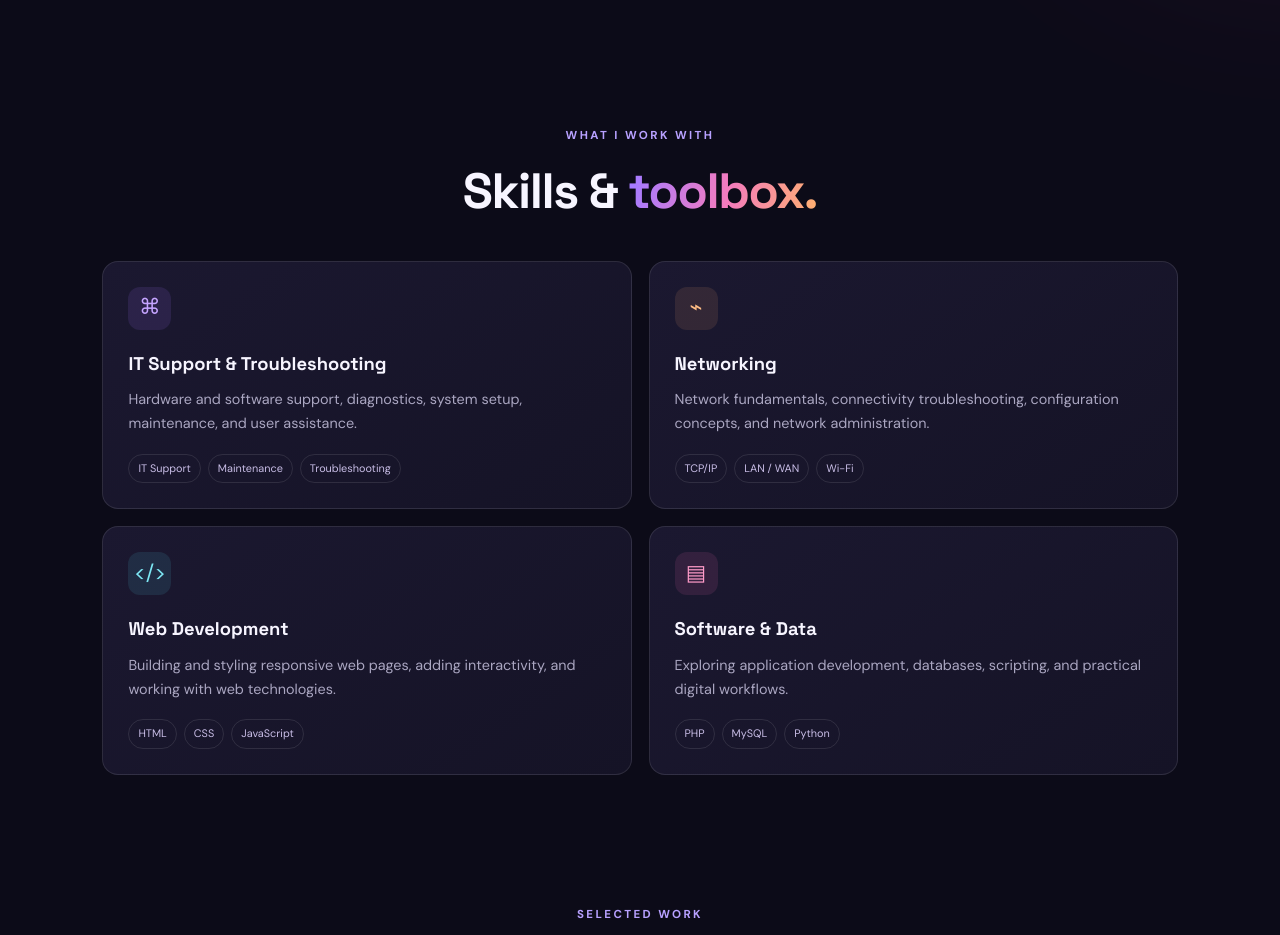
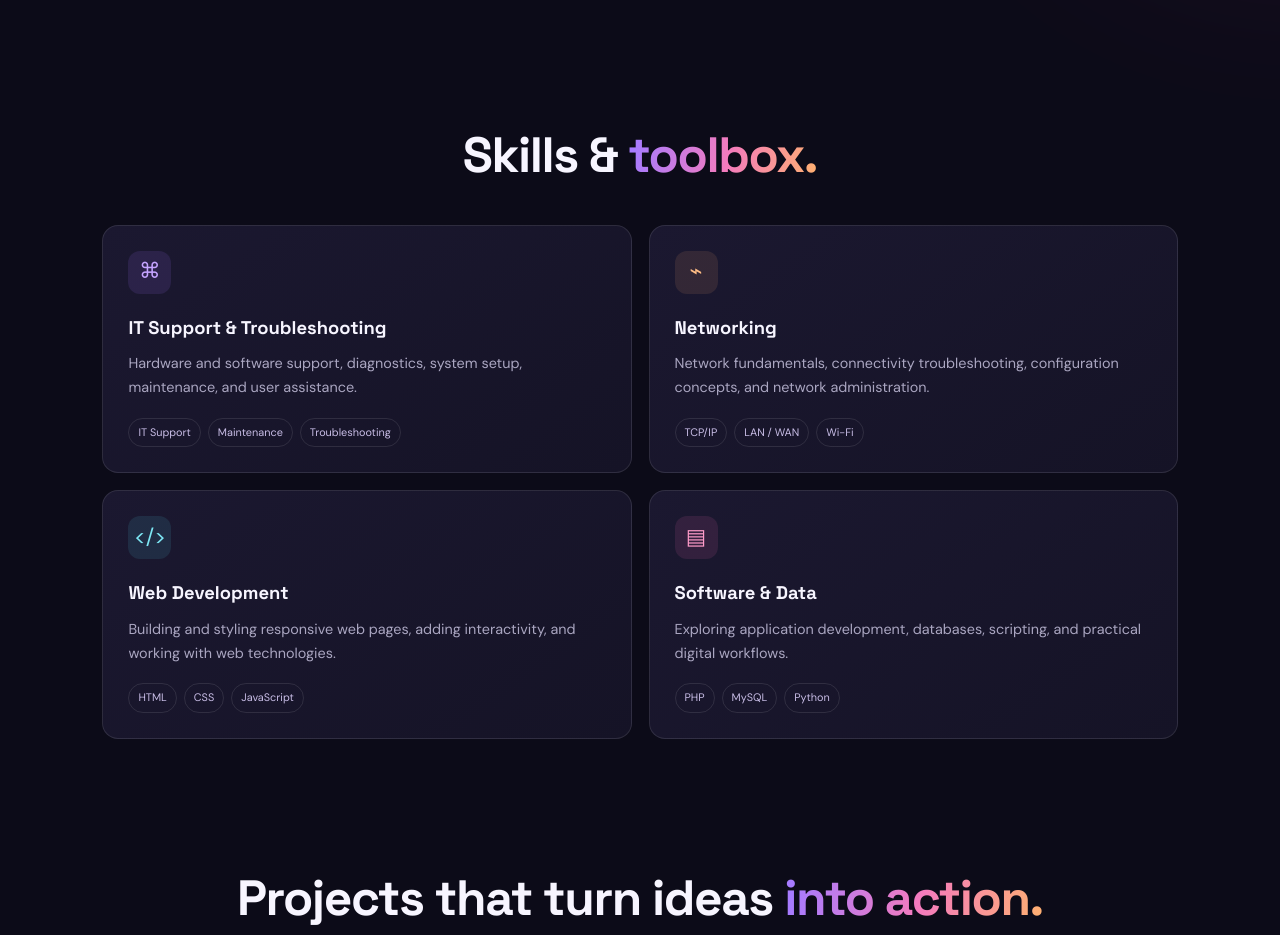
Before and after one commit to AzabeRoobsMoore/roobsmoore-portfolio, a plain HTML site: page index.html in a window 1280 px wide. Shown: the part 1380-2315 px from the top of the page. Drawn offline with Linux system fonts and the light colour scheme.

Commit message:
Remove eyebrow text from section headings

```diff
--- a/index.html
+++ b/index.html
@@ -74,7 +74,7 @@
     </section>
 
     <section class="section-wrap section-block" id="skills">
-      <div class="section-heading"><p class="eyebrow">WHAT I WORK WITH</p><h2>Skills & <span class="gradient-text">toolbox.</span></h2></div>
+      <div class="section-heading"><h2>Skills & <span class="gradient-text">toolbox.</span></h2></div>
       <div class="skills-grid">
         <article class="skill-card"><div class="skill-icon purple">⌘</div><h3>IT Support & Troubleshooting</h3><p>Hardware and software support, diagnostics, system setup, maintenance, and user assistance.</p><div class="tags"><span>IT Support</span><span>Maintenance</span><span>Troubleshooting</span></div></article>
         <article class="skill-card"><div class="skill-icon orange">⌁</div><h3>Networking</h3><p>Network fundamentals, connectivity troubleshooting, configuration concepts, and network administration.</p><div class="tags"><span>TCP/IP</span><span>LAN / WAN</span><span>Wi-Fi</span></div></article>
@@ -85,7 +85,7 @@
     </section>
 
     <section class="section-wrap section-block" id="projects">
-      <div class="section-heading"><p class="eyebrow">SELECTED WORK</p><h2>Projects that turn ideas <span class="gradient-text">into action.</span></h2></div>
+      <div class="section-heading"><h2>Projects that turn ideas <span class="gradient-text">into action.</span></h2></div>
       <div class="projects-grid">
         <article class="project-card project-featured"><div class="project-top"><span class="project-number">01 / IT</span><span class="project-symbol">⌘</span></div><h3>IT Support & Maintenance</h3><p>A practical showcase for device setup, diagnostics, software installation, maintenance, and user support work.</p><div class="project-bottom"><span>IT Operations</span><span>Project details coming soon ↗</span></div></article>
         <article class="project-card"><div class="project-top"><span class="project-number">02 / NETWORK</span><span class="project-symbol">◎</span></div><h3>Network Administration</h3><p>Document network setups, connectivity troubleshooting, configuration labs, and infrastructure improvements.</p><div class="project-bottom"><span>Networking</span><span>Project details coming soon ↗</span></div></article>
```
